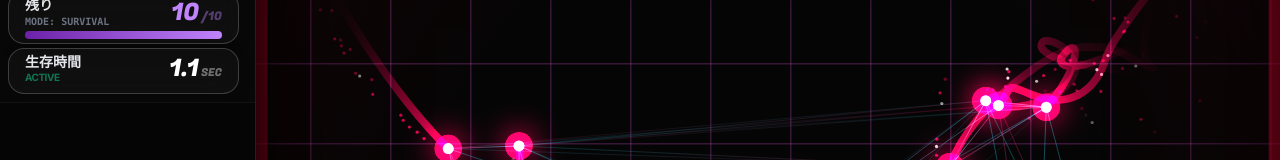
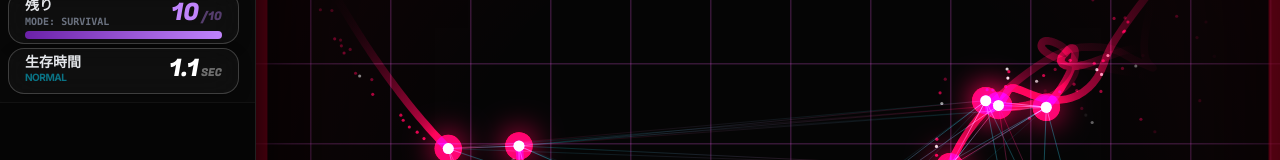
Before and after one commit to r9o74/Graviator, a React (Vite) app: page / in a window 1280 px wide. Both pictures are taken after a click on the button "SURVIVAL". Shown: the part 151-311 px from the top of the page. Built offline with nearby package versions, Linux system fonts and the light colour scheme.

Commit message:
難易度表示の追加

```diff
--- a/components/InfoPanel.tsx
+++ b/components/InfoPanel.tsx
@@ -1,5 +1,5 @@
 import React from 'react';
-import { GameStats, GameMode } from '../types';
+import { GameStats, GameMode, Difficulty } from '../types';
 
 interface InfoPanelProps {
     stats: GameStats | null;
@@ -16,10 +16,16 @@ const InfoPanel: React.FC<InfoPanelProps> = ({ stats }) => {
     const initialEnemies = stats?.initialEnemies || 10;
     const time = stats?.timeSurvived || 0;
     const kills = stats?.kills || 0;
+    const difficulty = stats?.difficulty || Difficulty.NORMAL;
 
     // メーター表示の割合を計算 (0-100)
     const speedPercent = Math.min((speed / Math.max(800, maxSpeed)) * 100, 100);
     const gravityPercent = Math.min((gravity / Math.max(20000, maxGravity)) * 100, 100);
+
+    // 難易度ごとの色設定
+    let diffColorClass = "text-cyan-500/60";
+    if (difficulty === Difficulty.HARD) diffColorClass = "text-red-500/60";
+    else if (difficulty === Difficulty.EASY) diffColorClass = "text-emerald-500/60";
 
     return (
         <div className="w-full h-auto bg-transparent flex flex-col p-1 landscape:p-2 gap-1 landscape:gap-1.5 overflow-visible select-none relative">
@@ -124,7 +130,7 @@ const InfoPanel: React.FC<InfoPanelProps> = ({ stats }) => {
                     <div className="flex items-center landscape:items-end justify-between mb-0.5 landscape:mb-1">
                         <div className="flex flex-col text-left">
                             <span className="text-[10px] landscape:text-[14px] text-gray-200 font-bold leading-tight">生存時間</span>
-                            <span className="text-[8px] landscape:text-[10px] text-emerald-500/60 font-bold uppercase tracking-tighter animate-pulse">ACTIVE</span>
+                            <span className={`text-[8px] landscape:text-[10px] ${diffColorClass} font-bold uppercase tracking-tighter`}>{difficulty}</span>
                         </div>
                         <div className="flex items-baseline text-right">
                             <span className="text-lg landscape:text-2xl xl:text-4xl text-white font-fugaz leading-none">
--- a/components/MenuOverlay.tsx
+++ b/components/MenuOverlay.tsx
@@ -168,6 +168,20 @@ const MenuOverlay: React.FC<MenuOverlayProps> = ({
                         {/* タイトル表示 */}
                         <div className="mb-2 relative z-10">
                             <h1 className={`text-5xl md:text-6xl font-black tracking-tight ${colorClass} font-fugaz transition-colors duration-1000`}>{title}</h1>
+
+                            {/* 結果表示時の難易度表示 */}
+                            {(isGameOver || isVictory) && gameStats && (
+                                <div className="mb-1">
+                                    <span className={`inline-block py-0.5 px-3 rounded-full text-[10px] font-fugaz font-medium tracking-[0.2em] ${
+                                        gameStats.difficulty === Difficulty.HARD ? "text-red-400" :
+                                        gameStats.difficulty === Difficulty.EASY ? "text-emerald-400" :
+                                        "text-cyan-400"
+                                    }`}>
+                                        {gameStats.difficulty}
+                                    </span>
+                                </div>
+                            )}
+
                             <p className={`text-white/40 font-mono tracking-[0.4em] text-sm md:text-md uppercase mt-2`}>{subtitle}</p>
                         </div>
 
```
